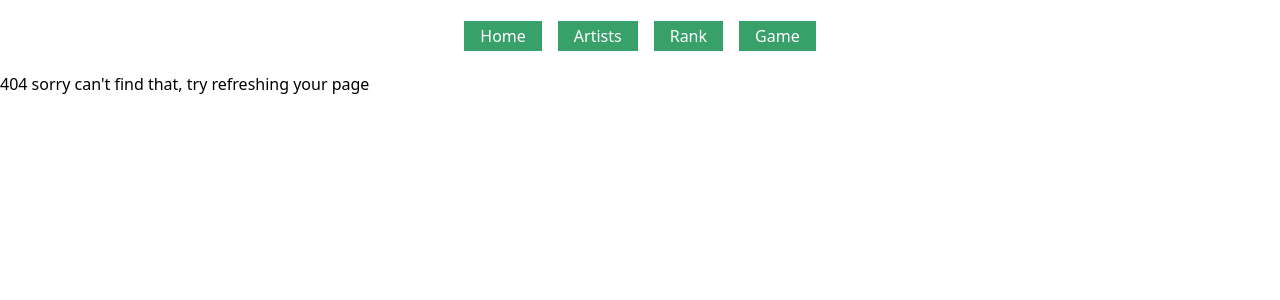
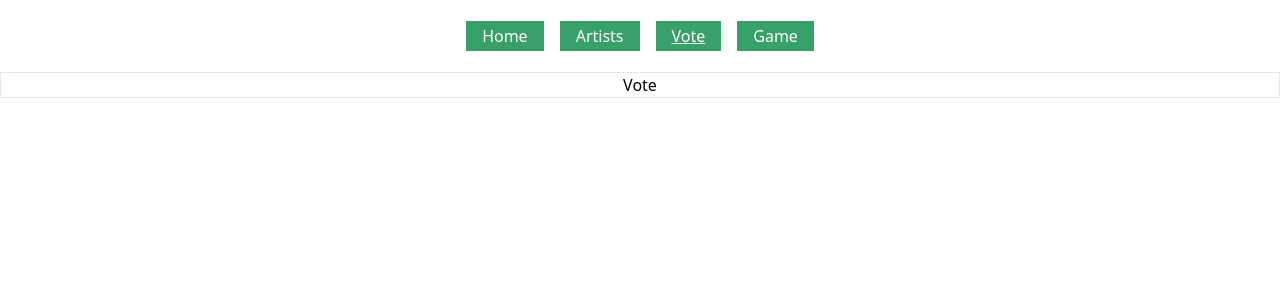
Before and after one commit to ffraniel/eurovision2020, a React (Create React App) app: page /vote in a window 1280 px wide. Before the commit this address had no page. Shown: the top 300 px of the page. Built offline with nearby package versions, Linux system fonts and the light colour scheme.

Commit message:
changed rank to vote

```diff
--- a/src/App.js
+++ b/src/App.js
@@ -1,14 +1,13 @@
-import React, { Suspense, lazy, useEffect, useState } from 'react';
-import { BrowserRouter as Router, Switch, Route } from 'react-router-dom';
-import { v4 as uuidv4 } from 'uuid';
-import Home from './Pages/Home';
-import SiteLinks from './Components/SiteLinks';
-const Rank = lazy(() => import('./Pages/Rank'));
-const Artists = lazy(() => import('./Pages/Artists'));
-const Game = lazy(() => import('./Pages/Game'));
+import React, { Suspense, lazy, useEffect, useState } from "react";
+import { BrowserRouter as Router, Switch, Route } from "react-router-dom";
+import { v4 as uuidv4 } from "uuid";
+import Home from "./Pages/Home";
+import SiteLinks from "./Components/SiteLinks";
+const Vote = lazy(() => import("./Pages/Vote"));
+const Artists = lazy(() => import("./Pages/Artists"));
+const Game = lazy(() => import("./Pages/Game"));
 
 function App() {
-
   const storage = window.localStorage;
   const [userID, setUserID] = useState(null);
   const [points, setPoints] = useState(null);
@@ -17,27 +16,26 @@ function App() {
   const [allScores, setAllScores] = useState(null);
 
   useEffect(() => {
-    if (storage.getItem('ID')) {
+    if (storage.getItem("ID")) {
       // get the user state storedv - LS suffix for local storage
-      const IDLS = storage.getItem('ID');
+      const IDLS = storage.getItem("ID");
       const pointsLS = {
-        12: JSON.parse(storage.getItem('points12')),
-        10: JSON.parse(storage.getItem('points10')),
-        8: JSON.parse(storage.getItem('points8')),
-        6: JSON.parse(storage.getItem('points6')),
-        4: JSON.parse(storage.getItem('points4')),
-        2: JSON.parse(storage.getItem('points2'))
-      }
-      const topScoreLS = JSON.parse(storage.getItem('topScore'));
-      const avgScoreLS = JSON.parse(storage.getItem('avgScore'));
-      const allScoresLS = JSON.parse(storage.getItem('allScores'));
+        12: JSON.parse(storage.getItem("points12")),
+        10: JSON.parse(storage.getItem("points10")),
+        8: JSON.parse(storage.getItem("points8")),
+        6: JSON.parse(storage.getItem("points6")),
+        4: JSON.parse(storage.getItem("points4")),
+        2: JSON.parse(storage.getItem("points2"))
+      };
+      const topScoreLS = JSON.parse(storage.getItem("topScore"));
+      const avgScoreLS = JSON.parse(storage.getItem("avgScore"));
+      const allScoresLS = JSON.parse(storage.getItem("allScores"));
 
       setUserID(IDLS);
       setPoints(pointsLS);
       setTopScore(topScoreLS);
       setAvgScore(avgScoreLS);
       setAllScores(allScoresLS);
-
     } else {
       // create uuid, set to user, give user state all votes and access
       setUserID(uuidv4());
@@ -57,37 +55,30 @@ function App() {
 
   useEffect(() => {
     if (userID) {
-      let {
-        twelve,
-        ten,
-        eight,
-        six,
-        four,
-        two
-      } = points;
+      let { twelve, ten, eight, six, four, two } = points;
       // points
-      storage.setItem('points12', JSON.stringify(twelve));
-      storage.setItem('points10', JSON.stringify(ten));
-      storage.setItem('points8', JSON.stringify(eight));
-      storage.setItem('points6', JSON.stringify(six));
-      storage.setItem('points4', JSON.stringify(four));
-      storage.setItem('points2', JSON.stringify(two));
+      storage.setItem("points12", JSON.stringify(twelve));
+      storage.setItem("points10", JSON.stringify(ten));
+      storage.setItem("points8", JSON.stringify(eight));
+      storage.setItem("points6", JSON.stringify(six));
+      storage.setItem("points4", JSON.stringify(four));
+      storage.setItem("points2", JSON.stringify(two));
       // topScore
-      storage.setItem('topScore', JSON.stringify(topScore));
+      storage.setItem("topScore", JSON.stringify(topScore));
       // avgScore
-      storage.setItem('avgScore', JSON.stringify(avgScore));
+      storage.setItem("avgScore", JSON.stringify(avgScore));
       // allScores
-      storage.setItem('allScores', JSON.stringify([]));
+      storage.setItem("allScores", JSON.stringify([]));
     }
   });
 
   return (
-    <Suspense fallback={'<h1>LOADING!!!!!</h1>'}>
+    <Suspense fallback={"<h1>LOADING!!!!!</h1>"}>
       <Router className="">
-        <header className="text-center mt-6 mb-6" >
+        <header className="text-center mt-6 mb-6">
           <SiteLinks toAddress={"/"} description={"Home"} />
           <SiteLinks toAddress={"/artists"} description={"Artists"} />
-          <SiteLinks toAddress={"/rank"} description={"Rank"} />
+          <SiteLinks toAddress={"/vote"} description={"Vote"} />
           <SiteLinks toAddress={"/game"} description={"Game"} />
         </header>
         <Switch>
@@ -97,8 +88,8 @@ function App() {
           <Route path="/artists">
             <Artists />
           </Route>
-          <Route path="/rank">
-            <Rank avgScore={avgScore} topScore={topScore} />
+          <Route path="/vote">
+            <Vote avgScore={avgScore} topScore={topScore} />
           </Route>
           <Route path="/game">
             <Game
--- a/src/Pages/Rank.js
+++ /dev/null
@@ -1,12 +0,0 @@
-import React from 'react';
-
-const Rank = () => {
-
-  return (
-    <div className="border text-center">
-      <h2>Rank</h2>
-    </div>
-  )
-}
-
-export default Rank;
--- /dev/null
+++ b/src/Pages/Vote.js
@@ -0,0 +1,11 @@
+import React from "react";
+
+const Vote = () => {
+  return (
+    <div className="border text-center">
+      <h2>Vote</h2>
+    </div>
+  );
+};
+
+export default Vote;
```
